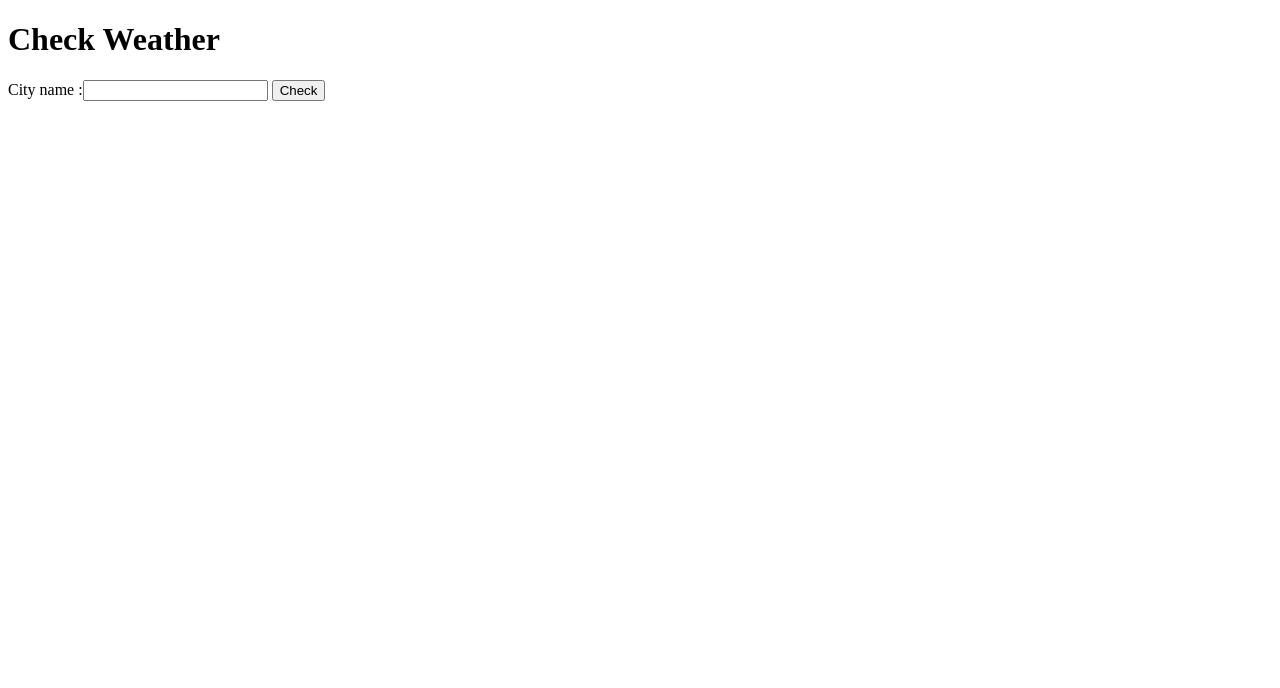
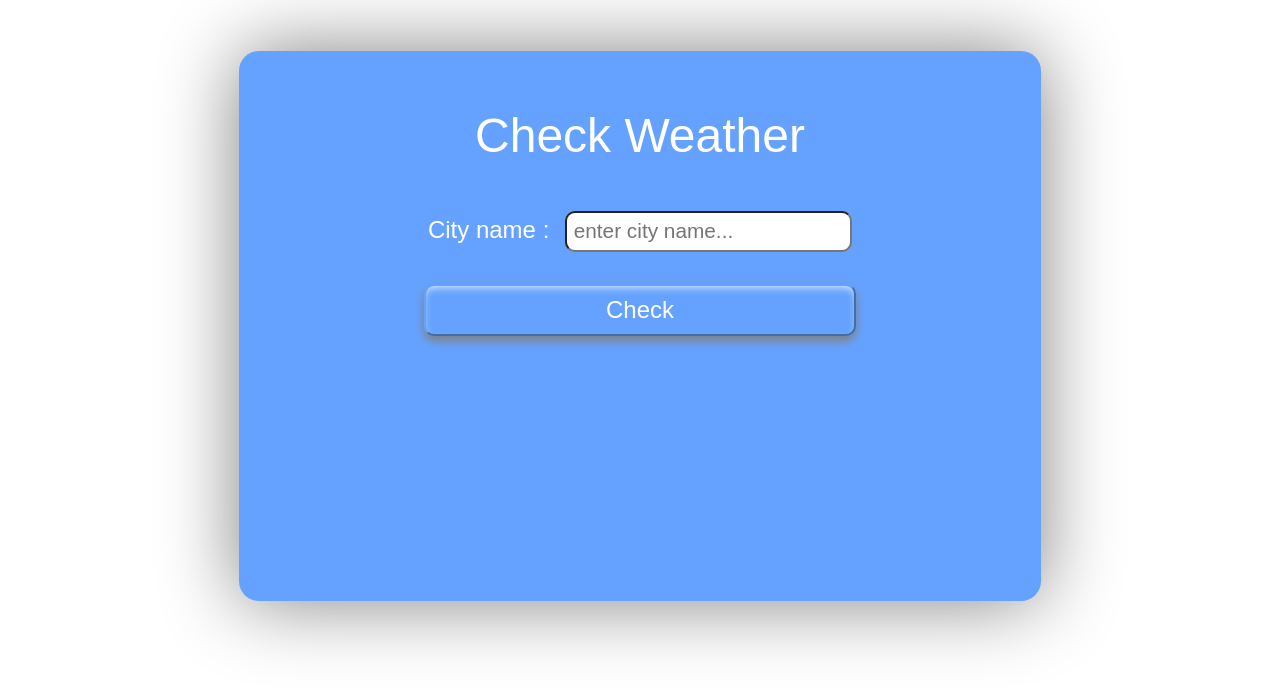
Before and after one commit to saurabhchirde/weather-forcast, a plain HTML site: page index.html in a window 1280 px wide. Drawn offline with Linux system fonts and the light colour scheme.

Commit message:
css: styling

```diff
--- a/index.html
+++ b/index.html
@@ -10,7 +10,14 @@
   <body>
     <div class="container">
       <h1>Check Weather</h1>
-      <label>City name :<input class="inputCity" type="text" /></label>
+      <div class="inputField">
+        <label
+          >City name :<input
+            class="inputCity"
+            type="text"
+            placeholder="enter city name..."
+        /></label>
+      </div>
       <button id="btnCheck">Check</button>
       <div class="output"></div>
     </div>
--- a/style.css
+++ b/style.css
@@ -0,0 +1,42 @@
+body {
+  font-family: Arial, Helvetica, sans-serif;
+  color: white;
+}
+.container {
+  max-width: 700px;
+  height: 500px;
+  margin: 4% auto;
+  padding: 2% 4%;
+  background-color: rgb(101, 162, 255);
+  box-shadow: 0 0 80px gray;
+  text-align: center;
+  border-radius: 20px;
+}
+h1 {
+  font-size: 3rem;
+  font-weight: 100;
+}
+.inputField {
+  margin: 3rem auto 2rem;
+  font-size: 1.5rem;
+}
+input {
+  font-size: 1.3rem;
+  margin-left: 1rem;
+  padding: 0.4rem;
+  width: 270px;
+  border-radius: 10px;
+}
+button {
+  font-size: 1.5rem;
+  padding: 10px 180px;
+  border-radius: 10px;
+  border-color: rgb(101, 162, 255);
+  color: white;
+  background-color: rgb(101, 162, 255);
+  box-shadow: 0 5px 10px gray, inset 0 4px 10px -4px rgb(255, 255, 255);
+}
+button:hover {
+  color: black;
+  background-color: rgba(62, 9, 255, 0.1);
+}
```
